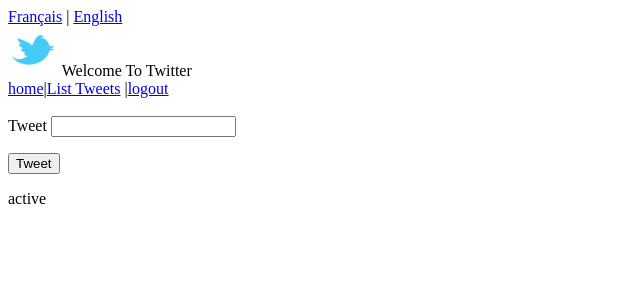
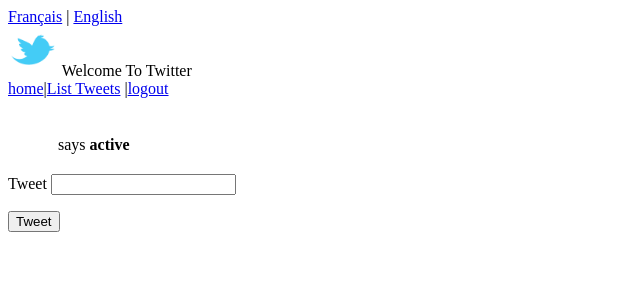
Before and after one commit to Kanchu/twitter, a Django app: template templates/tweet.html in a window 1280 px wide. Shown: the top 300 px of the page, without its empty margins (0-640 px from the left). Run offline with Django 3.2, Linux system fonts and the light colour scheme; the template is opened without the code that fills it: most values are stand-ins (such as "Sample title", 1, 10 or a date in 2020); form fields are guessed from the names that the template uses; style sheets or scripts are compiled from the project's sources.

Commit message:
added some features

```diff
--- a/templates/tweet.html
+++ b/templates/tweet.html
@@ -5,11 +5,15 @@
      <div><a href="/welcome">{% trans "home"%}</a>|<a href="/list_tweet">{% trans "List Tweets"%}</a>
      |<a href="/logout">{% trans "logout"%}</a></div>
     <br>
+    <div class="status">
+        {% if status != "" %}
+            <b>{{ user.username }}</b> {% trans "says" %} <b>{{ status }}</b>
+        {% endif %}
+    </div>
 <form  method="POST">{% csrf_token %}
         {{ form.tweet.label_tag }}
         {{ form.tweet }}
         {% csrf_token %}
         <p><input type="submit" value="Tweet"></p>
 </form>
- {{ status }}
 {% endblock %}
```
Also changed, not shown: 3 other files.
